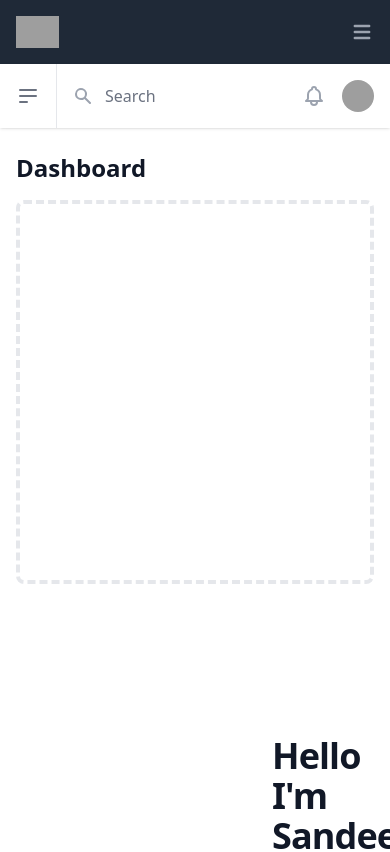
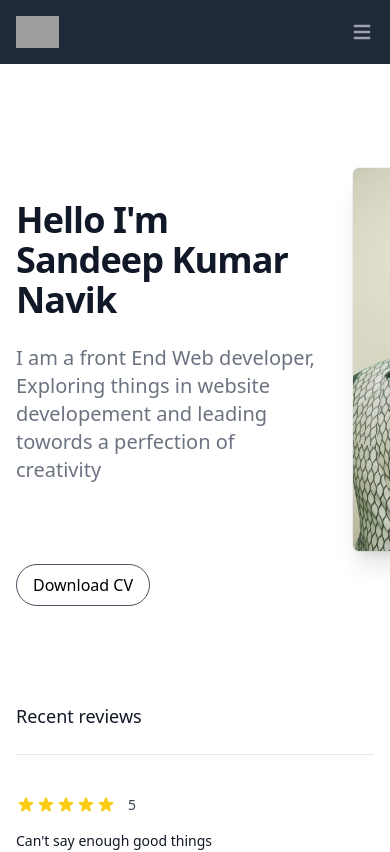
Before and after one commit to SandyN90/SandyPortfolio, a Vue app: page / in a window 390 px wide. Shown: the top 852 px of the page. Built offline with nearby package versions, Linux system fonts and the light colour scheme; grey boxes are pictures that could not be loaded.

Commit message:
removed unnecessary code

```diff
--- a/src/App.vue
+++ b/src/App.vue
@@ -3,7 +3,6 @@
   <div class="h-[5000px]">
     <Navigation />
     <Sidebar/>
-    <RouterView></RouterView>
   </div>
 </template>
 <script setup lang="ts">
--- a/src/components/LandingPage.vue
+++ b/src/components/LandingPage.vue
@@ -1,8 +1,6 @@
 <template>
-   <div class="ml-[16rem]">
     <HomePage />
     <AboutMe />
-   </div>
 </template>
 <script setup lang="ts">
 import AboutMe from './AboutMe.vue';
--- a/src/components/Sidebar.vue
+++ b/src/components/Sidebar.vue
@@ -60,61 +60,9 @@
         </div>
       </div>
       <div class="md:pl-64 flex flex-col flex-1">
-        <div class="sticky top-0 z-10 flex-shrink-0 flex h-16 bg-white shadow">
-          <button type="button" class="px-4 border-r border-gray-200 text-gray-500 focus:outline-none focus:ring-2 focus:ring-inset focus:ring-indigo-500 md:hidden" @click="sidebarOpen = true">
-            <span class="sr-only">Open sidebar</span>
-            <MenuAlt2Icon class="h-6 w-6" aria-hidden="true" />
-          </button>
-          <div class="flex-1 px-4 flex justify-between">
-            <div class="flex-1 flex">
-              <form class="w-full flex md:ml-0" action="#" method="GET">
-                <label for="search-field" class="sr-only">Search</label>
-                <div class="relative w-full text-gray-400 focus-within:text-gray-600">
-                  <div class="absolute inset-y-0 left-0 flex items-center pointer-events-none">
-                    <SearchIcon class="h-5 w-5" aria-hidden="true" />
-                  </div>
-                  <input id="search-field" class="block w-full h-full pl-8 pr-3 py-2 border-transparent text-gray-900 placeholder-gray-500 focus:outline-none focus:placeholder-gray-400 focus:ring-0 focus:border-transparent sm:text-sm" placeholder="Search" type="search" name="search" />
-                </div>
-              </form>
-            </div>
-            <div class="ml-4 flex items-center md:ml-6">
-              <button type="button" class="bg-white p-1 rounded-full text-gray-400 hover:text-gray-500 focus:outline-none focus:ring-2 focus:ring-offset-2 focus:ring-indigo-500">
-                <span class="sr-only">View notifications</span>
-                <BellIcon class="h-6 w-6" aria-hidden="true" />
-              </button>
-
-              <!-- Profile dropdown -->
-              <Menu as="div" class="ml-3 relative">
-                <div>
-                  <MenuButton class="max-w-xs bg-white flex items-center text-sm rounded-full focus:outline-none focus:ring-2 focus:ring-offset-2 focus:ring-indigo-500">
-                    <span class="sr-only">Open user menu</span>
-                    <img class="h-8 w-8 rounded-full" src="https://images.unsplash.com/photo-1472099645785-5658abf4ff4e?ixlib=rb-1.2.1&ixid=eyJhcHBfaWQiOjEyMDd9&auto=format&fit=facearea&facepad=2&w=256&h=256&q=80" alt="" />
-                  </MenuButton>
-                </div>
-                <transition enter-active-class="transition ease-out duration-100" enter-from-class="transform opacity-0 scale-95" enter-to-class="transform opacity-100 scale-100" leave-active-class="transition ease-in duration-75" leave-from-class="transform opacity-100 scale-100" leave-to-class="transform opacity-0 scale-95">
-                  <MenuItems class="origin-top-right absolute right-0 mt-2 w-48 rounded-md shadow-lg py-1 bg-white ring-1 ring-black ring-opacity-5 focus:outline-none">
-                    <MenuItem v-for="item in userNavigation" :key="item.name" v-slot="{ active }">
-                      <a :href="item.href" :class="[active ? 'bg-gray-100' : '', 'block px-4 py-2 text-sm text-gray-700']">{{ item.name }}</a>
-                    </MenuItem>
-                  </MenuItems>
-                </transition>
-              </Menu>
-            </div>
-          </div>
-        </div>
-
         <main>
           <div class="py-6">
-            <div class="max-w-7xl mx-auto px-4 sm:px-6 md:px-8">
-              <h1 class="text-2xl font-semibold text-gray-900">Dashboard</h1>
-            </div>
-            <div class="max-w-7xl mx-auto px-4 sm:px-6 md:px-8">
-              <!-- Replace with your content -->
-              <div class="py-4">
-                <div class="border-4 border-dashed border-gray-200 rounded-lg h-96" />
-              </div>
-              <!-- /End replace -->
-            </div>
+            <RouterView></RouterView>
           </div>
         </main>
       </div>
```
